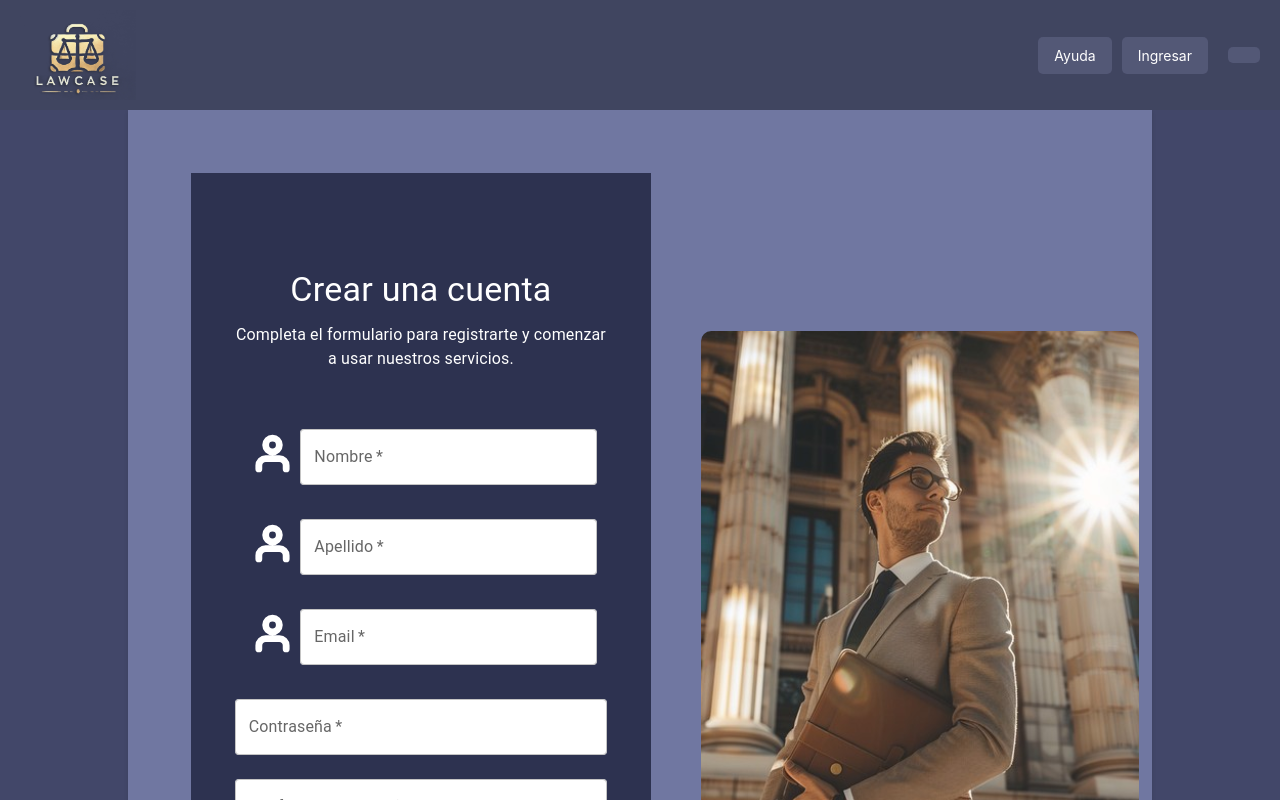
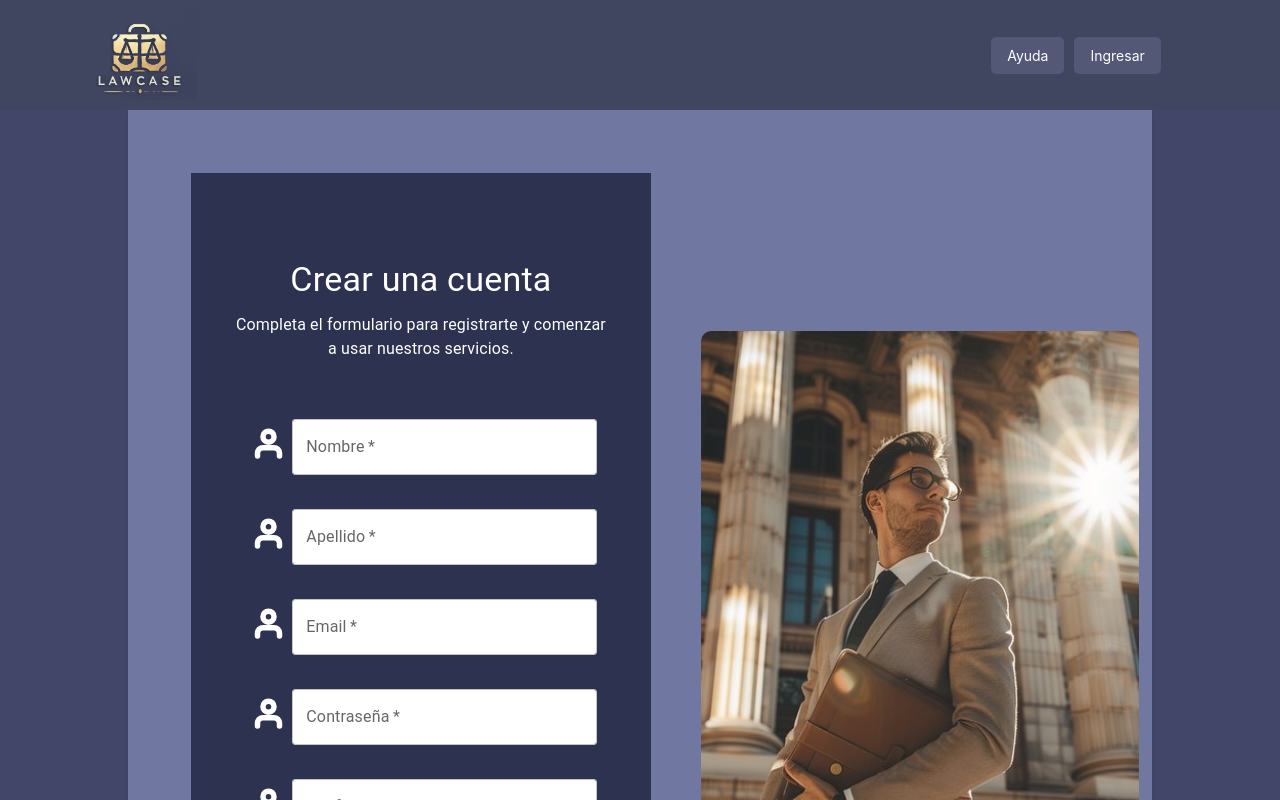
Before and after one commit to No-Country-simulation/s17-09-n-node-react, a React (Vite) app in the folder client/: page /register in a window 1280 px wide. Shown: the top 800 px of the page. Built offline with nearby package versions, Linux system fonts and the light colour scheme.

Commit message:
fix: iconos form register

```diff
--- a/client/src/modules/auth/components/Sign-up.tsx
+++ b/client/src/modules/auth/components/Sign-up.tsx
@@ -95,7 +95,7 @@ const Register = () => {
         >
           <div style={{display: "flex", flexDirection: "row", margin: "10px"}}>
             <img src={icono} alt="log"
-              style={{width: "18%", height:"18%", alignSelf: "center", padding: "2%"}}
+              style={{width: "15%", height:"15%", alignSelf: "center", padding: "2%"}}
             />
             <TextField
               label='Nombre'
@@ -121,7 +121,7 @@ const Register = () => {
           </div>
           <div style={{display: "flex", flexDirection: "row", margin: "10px"}}>
             <img src={icono} alt="log"
-              style={{width: "18%", height:"18%", alignSelf: "center", padding: "2%"}}
+              style={{width: "15%", height:"15%", alignSelf: "center", padding: "2%"}}
             />
             <TextField
               label='Apellido'
@@ -147,7 +147,7 @@ const Register = () => {
           </div>
           <div style={{display: "flex", flexDirection: "row", margin: "10px"}}>
             <img src={icono} alt="log"
-              style={{width: "18%", height:"18%", alignSelf: "center", padding: "2%"}}
+              style={{width: "15%", height:"15%", alignSelf: "center", padding: "2%"}}
             />
             <TextField
               label='Email'
@@ -175,6 +175,10 @@ const Register = () => {
               }}
             />
           </div>
+          <div style={{display: "flex", flexDirection: "row", margin: "10px"}}>
+                    <img src={icono} alt="log"
+              style={{width: "15%", height:"15%", alignSelf: "center", padding: "2%"}}
+            />
           <TextField
             label='Contraseña'
             type='password'
@@ -201,6 +205,12 @@ const Register = () => {
               },
             }}
           />
+          </div>
+          <div style={{display: "flex", flexDirection: "row", margin: "10px"}}>
+                    <img src={icono} alt="log"
+              style={{width: "15%", height:"15%", alignSelf: "center", padding: "2%"}}
+            />
+
           <TextField
             label='Confirmar Contraseña'
             type='password'
@@ -222,6 +232,7 @@ const Register = () => {
               },
             }}
           />
+          </div>
           {error && (
             <Alert severity='error' style={{ marginBottom: '1rem' }}>
               {error}
--- a/client/src/modules/auth/layout/AuthLayout.tsx
+++ b/client/src/modules/auth/layout/AuthLayout.tsx
@@ -22,22 +22,23 @@ const Logo = styled.div`
   background-repeat: no-repeat;
   width: 250px;
   height: 90px;
+  margin-left: 5%;
 `
 
-const ThemeButton = styled.button`
-  background-color: ${(props) => props.theme.accent};
-  color: ${(props) => props.theme.text};
-  border: none;
-  padding: 8px 16px;
-  cursor: pointer;
-  font-size: 14px;
-  border-radius: 5px;
-  transition: all 0.3s ease-in-out;
+// const ThemeButton = styled.button`
+//   background-color: ${(props) => props.theme.accent};
+//   color: ${(props) => props.theme.text};
+//   border: none;
+//   padding: 8px 16px;
+//   cursor: pointer;
+//   font-size: 14px;
+//   border-radius: 5px;
+//   transition: all 0.3s ease-in-out;
 
-  &:hover {
-    background-color: ${(props) => props.theme.background};
-  }
-`
+//   &:hover {
+//     background-color: ${(props) => props.theme.background};
+//   }
+// `
 
 const NavButton = styled(Link)`
   background-color: ${(props) => props.theme.accent};
@@ -59,18 +60,21 @@ const NavButton = styled(Link)`
 
 const ButtonContainer = styled.div`
   display: flex;
-  align-items: center;
+  align-items: left;
+  margin-right: 8%
+
 `
 
 const LayoutContainer = styled.div`
   min-height: 100vh;
   display: flex;
   flex-direction: column;
+  margin-right: "10%";
 `
 
 const AuthLayout: React.FC<{ children: React.ReactNode }> = ({ children }) => {
   const location = useLocation()
-  const { themeMode, toggleTheme, ThemeProvider } = useThemeSwitcher()
+  const { themeMode, ThemeProvider } = useThemeSwitcher()
 
   return (
     <ThemeProvider theme={themeMode}>
@@ -90,9 +94,9 @@ const AuthLayout: React.FC<{ children: React.ReactNode }> = ({ children }) => {
                 <NavButton to='/login'>Ingresar</NavButton>
               </>
             )}
-            <ThemeButton onClick={toggleTheme} style={{ marginLeft: '20px' }}>
+            {/* <ThemeButton onClick={toggleTheme} style={{ marginLeft: '20px' }}> */}
               {/* {themeMode === lightTheme ? '🌙' : '☀️'} */}
-            </ThemeButton>
+            {/* </ThemeButton> */}
           </ButtonContainer>
         </Navbar>
         <main>{children}</main>
```
